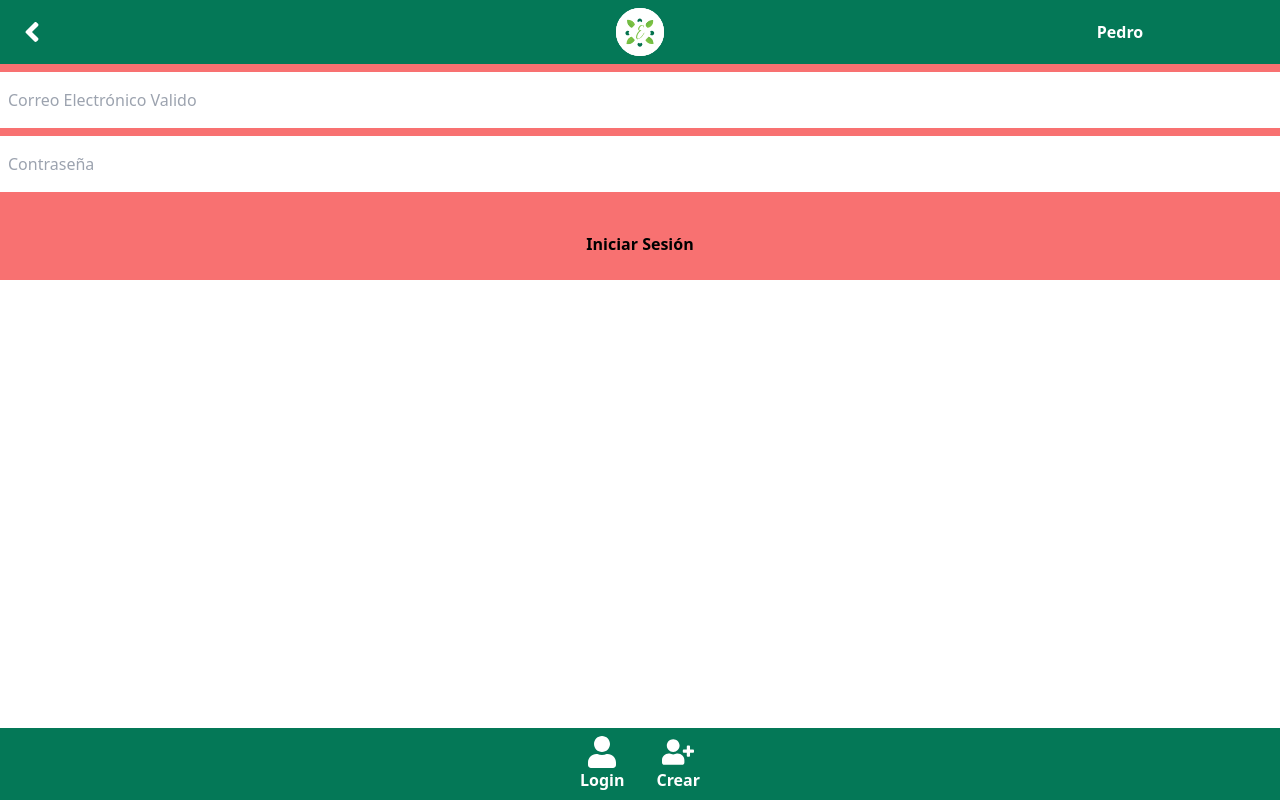
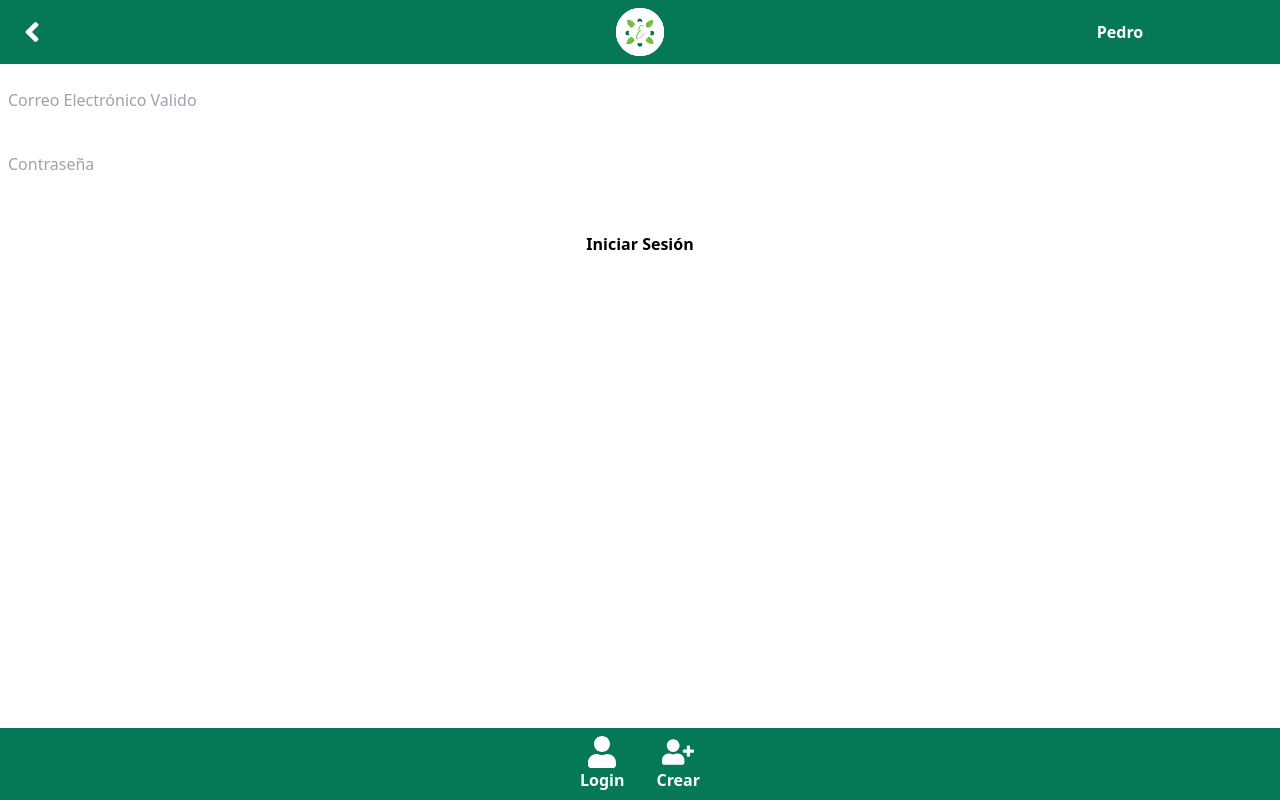
Before and after one commit to marzela547/easyblocproject, a React (Create React App) app in the folder Frontend/: page /login in a window 1280 px wide. Built offline with nearby package versions, Linux system fonts and the light colour scheme; no server answers.

Commit message:
cambios de valores de classname
Configuracion para el uso de procentajes con tailwinds en alto y ancho

```diff
--- a/Frontend/src/App.js
+++ b/Frontend/src/App.js
@@ -11,7 +11,7 @@ function App() {
   return (
     <Provider store={store}>
       <BrowserRouter>
-        <div className="bg-red-400 ">
+        <div className=" h-screen w-screen">
           <Routes>
             <Route path="/login" element={<Login />} />
             <Route path="/ccontrasena" element={<Ccontasena />} />
--- a/Frontend/src/components/Page/index.js
+++ b/Frontend/src/components/Page/index.js
@@ -18,9 +18,9 @@ const Page = ({children, className, showHeader, showNavBar, title})=>{
 
   }
   return (
-    <div className="">
+    <div className="w-full h-5/6">
       {header}
-      <section>
+      <section className="h-full">
         {children}
       </section>
       {navBar}
```
